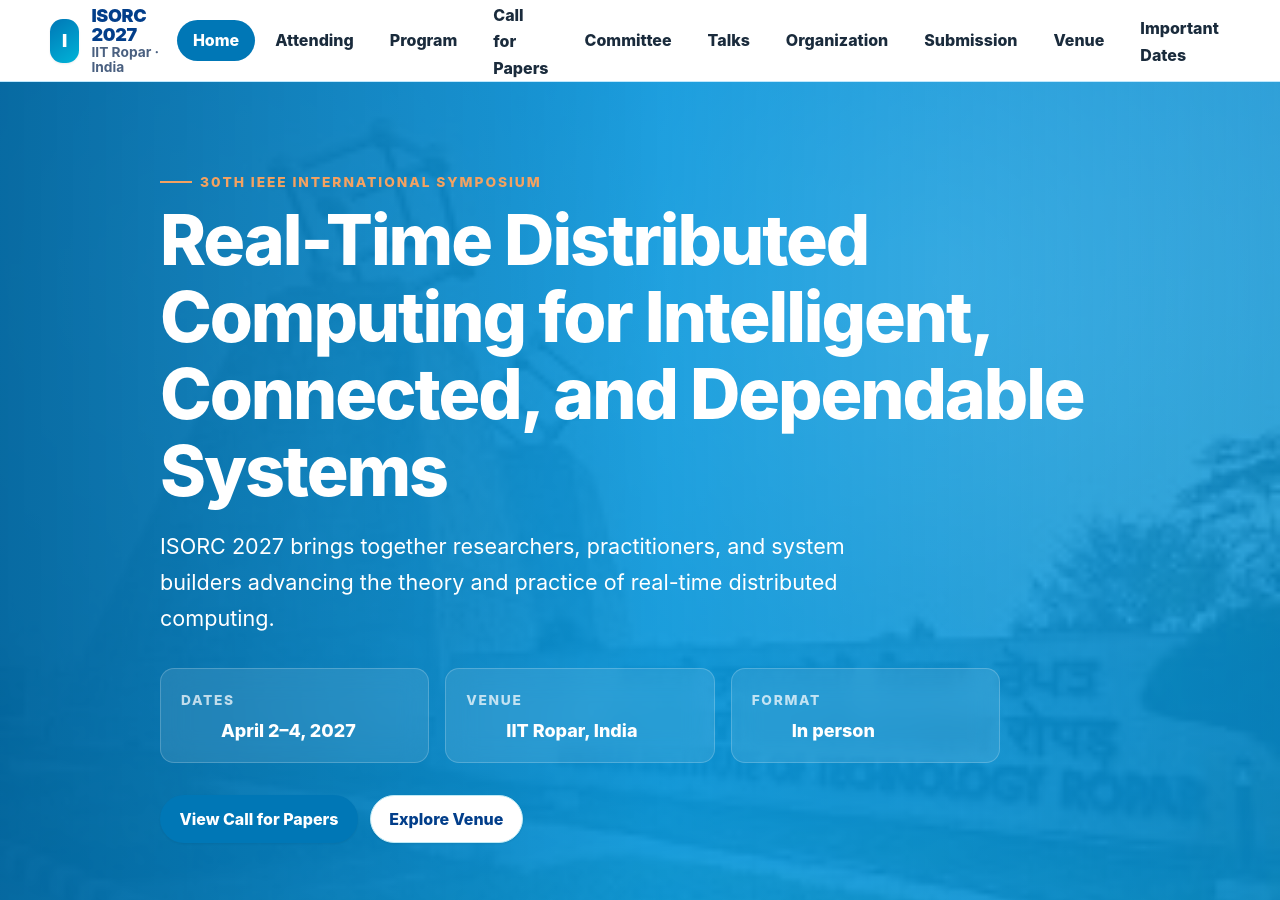
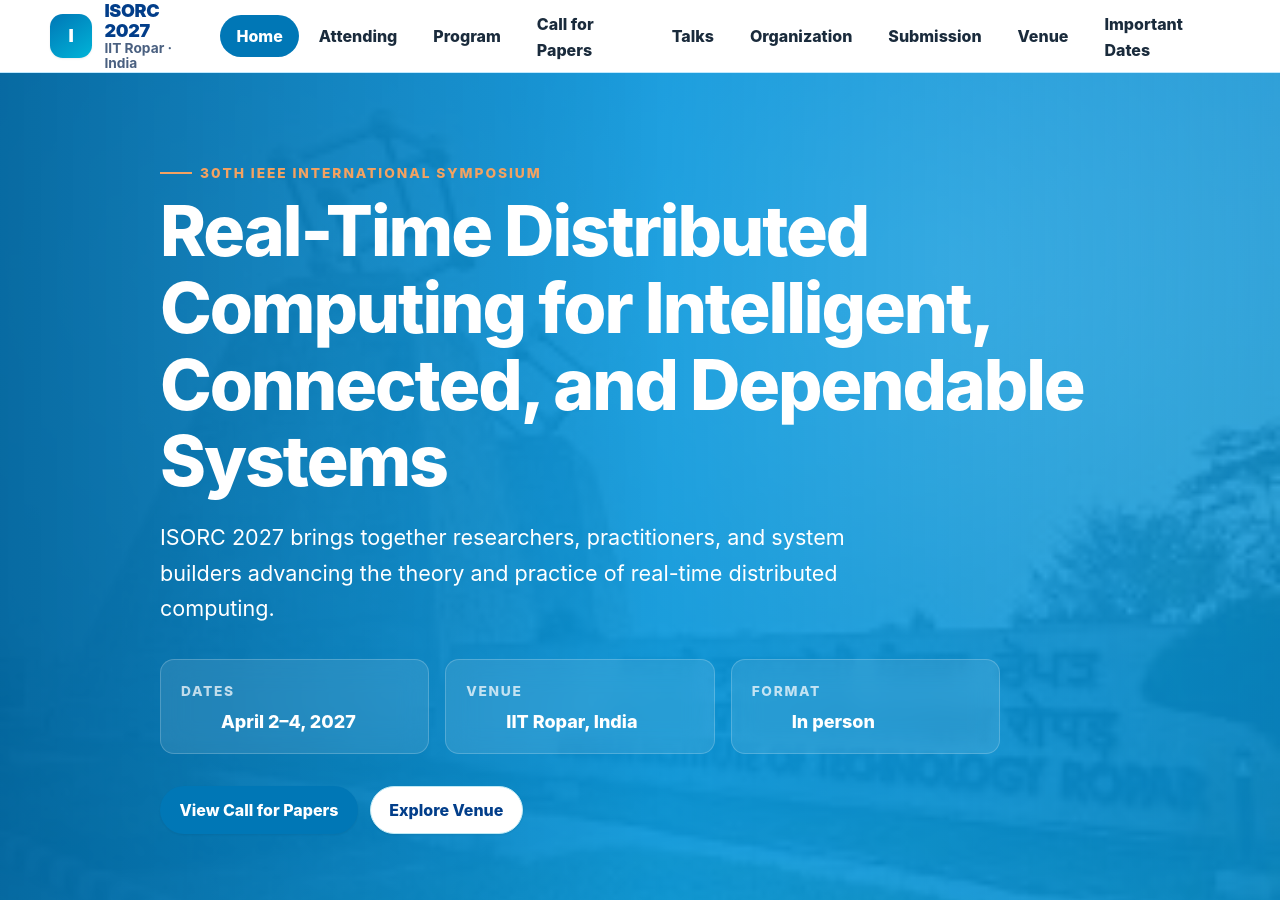
Before and after one commit to isorc2027/isorc2027.github.io, a Jekyll site: the page built from index.md, in a window 1280 px wide and 900 px high. Built offline with Jekyll 4.4.1, drawn with Linux system fonts in a browser that asks for light colours.

Commit message:
Remove committee from navigation

```diff
--- a/_data/navigation.yml
+++ b/_data/navigation.yml
@@ -6,8 +6,6 @@
   url: "/program/"
 - label: "Call for Papers"
   url: "/call-for-papers/"
-- label: "Committee"
-  url: "/committee/"
 - label: "Talks"
   url: "/talks/"
 - label: "Organization"
```
